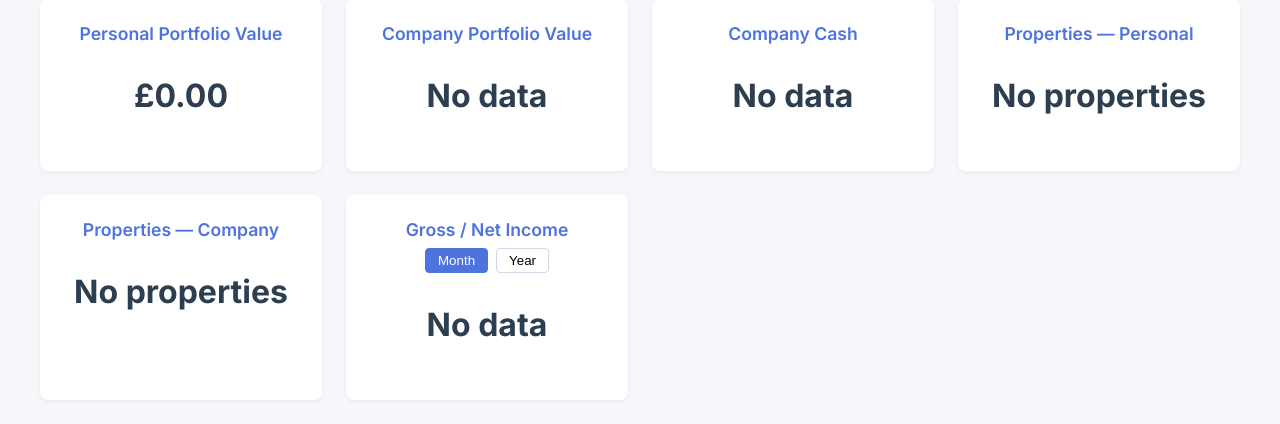
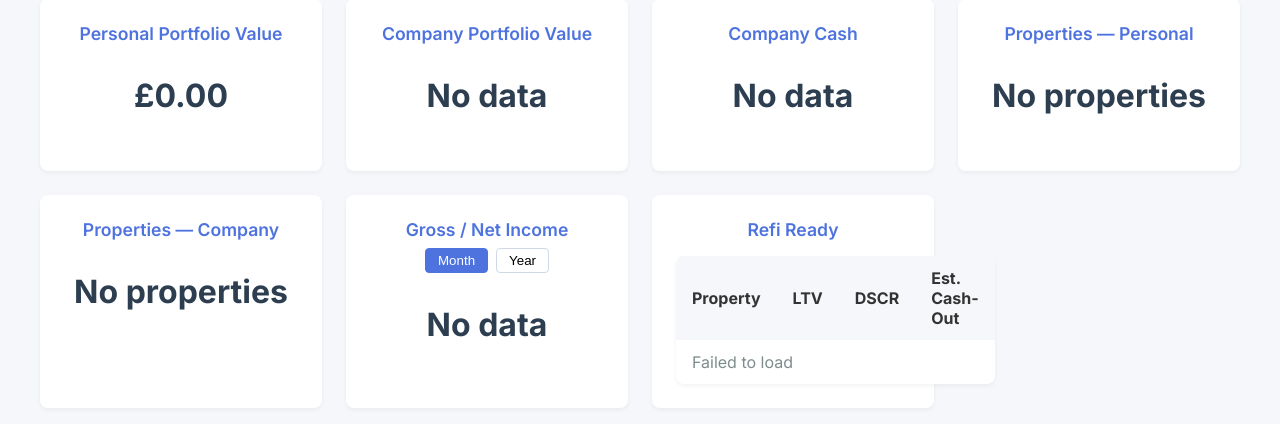
Before and after one commit to will14412/EMPIRE-APP, a FastAPI app: page / in a window 1280 px wide. Shown: the part 152-576 px from the top of the page. Run offline with FastAPI, Linux system fonts and the light colour scheme.

Commit message:
Add Refi Ready dashboard card

```diff
--- a/static/css/styles.css
+++ b/static/css/styles.css
@@ -124,6 +124,14 @@
 
 .property-table tr:not(:last-child) {
   border-bottom: 1px solid #e5e9f2;
+}
+
+.property-table tbody tr {
+  cursor: pointer;
+}
+
+.property-table tbody tr:hover {
+  background-color: #f0f2f5;
 }
 
 .no-data {
--- a/templates/dashboard.html
+++ b/templates/dashboard.html
@@ -51,6 +51,22 @@
         <p class="value empty-state">No data</p>
       {% endif %}
     </div>
+    <div class="card">
+      <h2>Refi Ready</h2>
+      <table class="property-table">
+        <thead>
+          <tr>
+            <th>Property</th>
+            <th>LTV</th>
+            <th>DSCR</th>
+            <th>Est. Cash-Out</th>
+          </tr>
+        </thead>
+        <tbody id="refi-table-body">
+          <tr><td colspan="4" class="no-data">Loading...</td></tr>
+        </tbody>
+      </table>
+    </div>
   </div>
   <script>
     document.addEventListener('DOMContentLoaded', () => {
@@ -58,6 +74,34 @@
         el.textContent = el.dataset.value;
         el.classList.remove('skeleton');
       });
+
+      fetch('/refi/eligibility?company_id=1&limit=5&sort=-cash_out')
+        .then(response => response.json())
+        .then(data => {
+          const tbody = document.getElementById('refi-table-body');
+          if (!data || data.length === 0) {
+            tbody.innerHTML = '<tr><td colspan="4" class="no-data">No properties</td></tr>';
+            return;
+          }
+          tbody.innerHTML = '';
+          data.forEach(item => {
+            const tr = document.createElement('tr');
+            tr.innerHTML = `\
+              <td>${item.address}</td>
+              <td>${(item.ltv * 100).toFixed(0)}%</td>
+              <td>${Number(item.dscr).toFixed(2)}</td>
+              <td>£${Number(item.cash_out).toLocaleString(undefined, { minimumFractionDigits: 2, maximumFractionDigits: 2 })}</td>
+            `;
+            tr.addEventListener('click', () => {
+              window.location.href = '/properties/' + item.id;
+            });
+            tbody.appendChild(tr);
+          });
+        })
+        .catch(() => {
+          const tbody = document.getElementById('refi-table-body');
+          tbody.innerHTML = '<tr><td colspan="4" class="no-data">Failed to load</td></tr>';
+        });
     });
   </script>
 {% endblock %}
```
